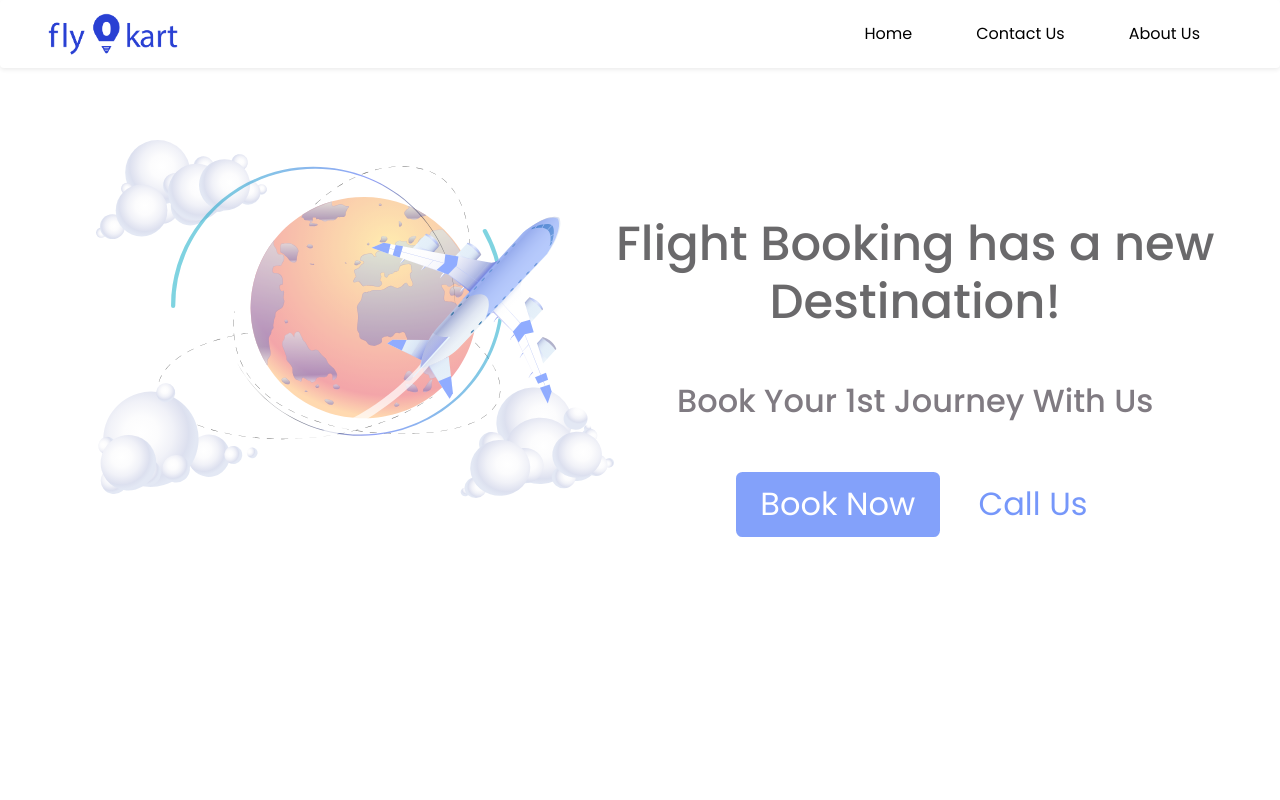
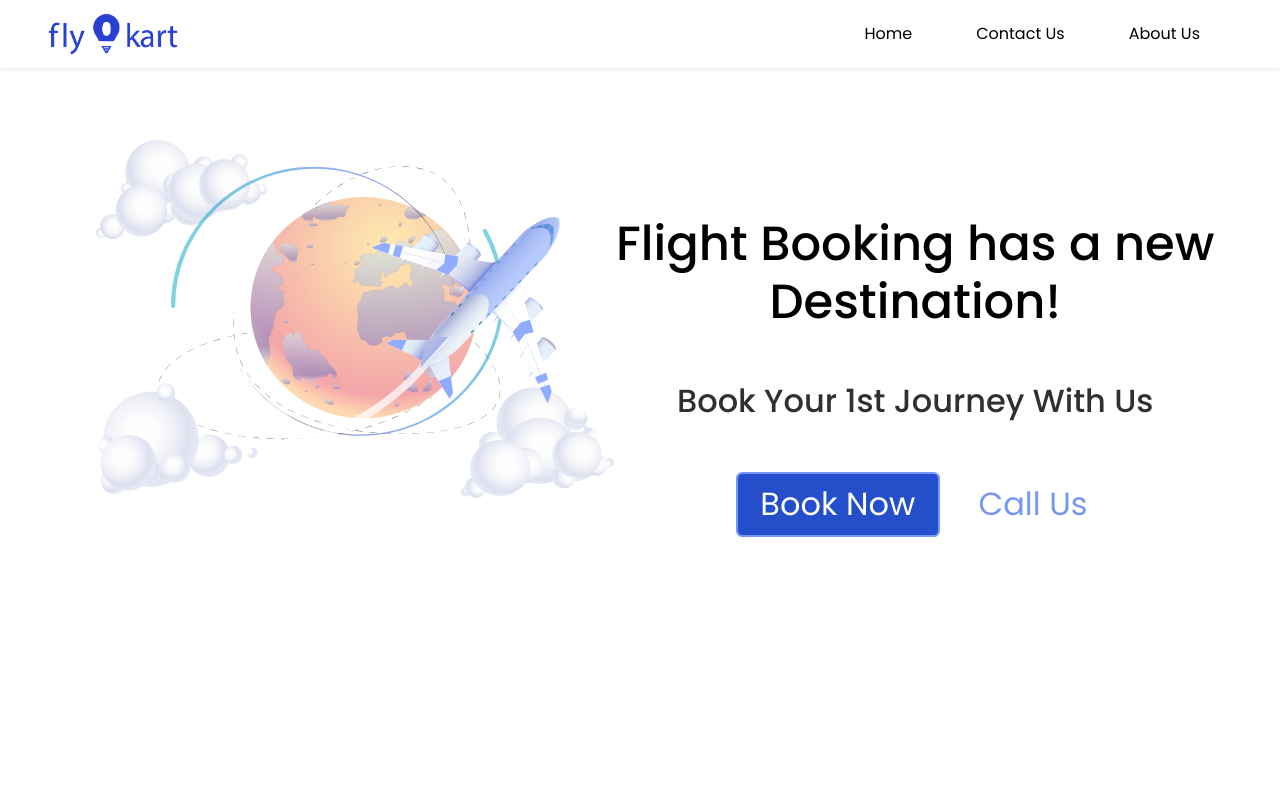
Before and after one commit to Fly0kart-2021/Fly0kart-Website, a React (Create React App) app: page / in a window 1280 px wide. In both pictures the pointer is over the button "Book Now". Shown: the top 800 px of the page. Built offline with nearby package versions, Linux system fonts and the light colour scheme.

Commit message:
Issue 34 make the header section look brighter

```diff
--- a/src/components/Homepage/Landing/Landing.module.css
+++ b/src/components/Homepage/Landing/Landing.module.css
@@ -25,14 +25,14 @@
 
 .landingText {
   text-align: center;
-  color: #6a696b;
+  color: #000;
   font-weight: 500;
   font-size: 3rem;
 }
 
 .landingText2 {
   text-align: center;
-  color: #807b82;
+  color: #312f31;
   font-weight: 500;
   font-size: 2rem;
 }
@@ -55,8 +55,9 @@
   transition: all 300ms ease;
 }
 .bookNowBTN:hover {
-  opacity: 0.9;
+  opacity: 1;
   border-color: #7697fa;
+  background-color: #254eca;
 }
 .callUsBtn {
   border: none;
@@ -71,7 +72,8 @@
   transition: all 300ms ease;
 }
 .callUsBtn:hover {
-  opacity: 0.8;
+  opacity: 1;
+  color: #254eca
 }
 
 .buttons button img {
```
